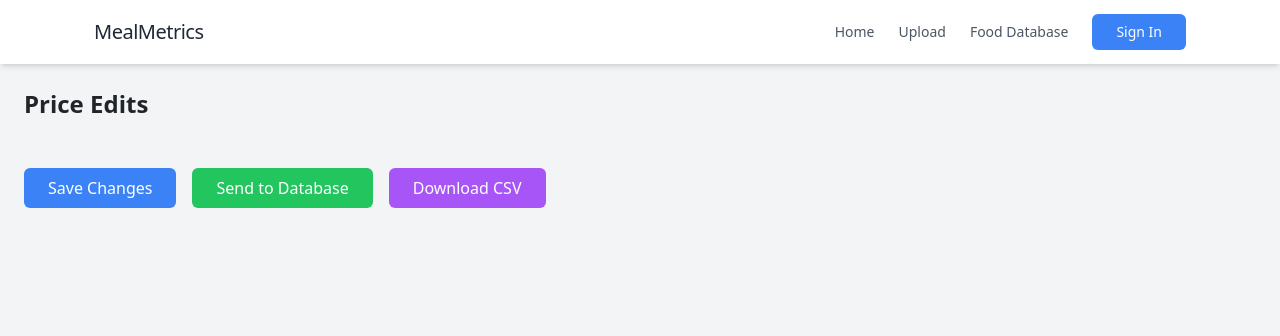
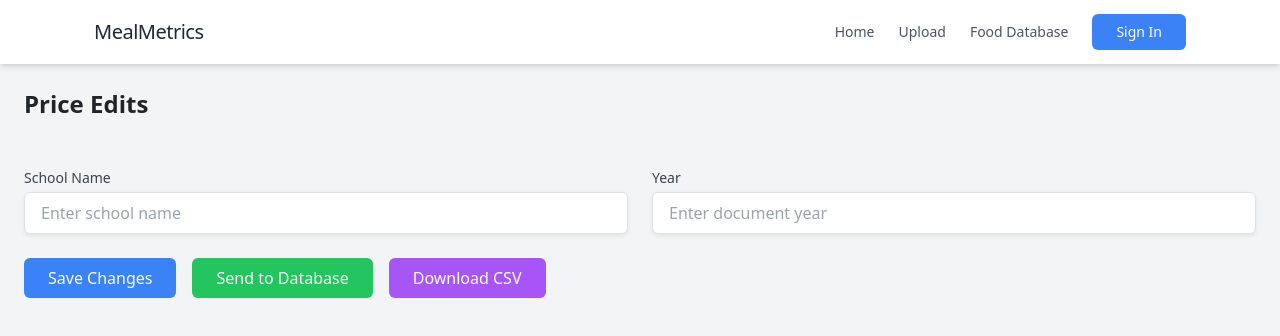
Before and after one commit to MichaelPeng123/foodprocurements, a React (Create React App) app in the folder frontend/: page /priceEdits in a window 1280 px wide. Shown: the top 336 px of the page. Built offline with nearby package versions, Linux system fonts and the light colour scheme.

Commit message:
buttons for dowloading added

```diff
--- a/frontend/src/pages/FoodDatabase.js
+++ b/frontend/src/pages/FoodDatabase.js
@@ -105,6 +105,46 @@ function FoodDatabase() {
     setSelectedItemCategory(e.target.value);
   };
 
+  // Add this function to handle CSV download
+  const downloadCSV = () => {
+    // Convert the data to CSV format using Papa Parse
+    const csv = Papa.unparse(filteredItems.map(item => {
+      const foodInfo = foodCodeMap[item.Foodcode] || {};
+      return {
+        Description: item.Description,
+        ItemCategory: foodInfo.description || 'N/A',
+        FoodGroup: foodInfo.foodgroups || 'N/A',
+        FoodSubgroup: foodInfo.foodsubgroups || 'N/A',
+        FoodCode: item.Foodcode,
+        DocumentYear: item.documentYear || 'N/A',
+        SchoolDistrict: item.schoolName || 'N/A',
+        Price: item.Price,
+        Quantity: item.Quantity,
+        PackSize: item["Pack Size"],
+        Pack: item.Pack,
+        Size: item.Size,
+        UOM: item.UOM,
+        PricePerPack: item["Price Per Pack"],
+        PricePerPackSize: item["Price Per Pack Size"]
+      };
+    }));
+
+    // Create a Blob with the CSV data
+    const blob = new Blob([csv], { type: 'text/csv;charset=utf-8;' });
+
+    // Create a temporary link to trigger the download
+    const link = document.createElement('a');
+    const url = URL.createObjectURL(blob);
+
+    link.setAttribute('href', url);
+    link.setAttribute('download', 'food_database_export.csv');
+    link.style.visibility = 'hidden';
+
+    document.body.appendChild(link);
+    link.click();
+    document.body.removeChild(link);
+  };
+
   if (loading) {
     return (
       <Container className="d-flex justify-content-center align-items-center" style={{ minHeight: '100vh' }}>
@@ -198,9 +238,21 @@ function FoodDatabase() {
         </div>
       </div>
 
-      {/* Results count */}
-      <div className="mb-4 text-sm text-gray-600">
-        Showing {filteredItems.length} of {foodItems.length} items
+      {/* Results count and download button */}
+      <div className="mb-4 flex justify-between items-center">
+        <div className="text-sm text-gray-600">
+          Showing {filteredItems.length} of {foodItems.length} items
+        </div>
+
+        <button
+          onClick={downloadCSV}
+          className="px-4 py-2 bg-green-600 text-white rounded-lg hover:bg-green-700 transition-colors flex items-center gap-2"
+        >
+          <svg xmlns="http://www.w3.org/2000/svg" className="h-5 w-5" fill="none" viewBox="0 0 24 24" stroke="currentColor">
+            <path strokeLinecap="round" strokeLinejoin="round" strokeWidth={2} d="M4 16v1a3 3 0 003 3h10a3 3 0 003-3v-1m-4-4l-4 4m0 0l-4-4m4 4V4" />
+          </svg>
+          Download CSV
+        </button>
       </div>
 
       <div className="bg-white shadow-md rounded-lg overflow-hidden overflow-x-auto">
@@ -212,6 +264,8 @@ function FoodDatabase() {
               <th className="px-6 py-3 text-left text-xs font-medium text-gray-500 uppercase tracking-wider">Food Group</th>
               <th className="px-6 py-3 text-left text-xs font-medium text-gray-500 uppercase tracking-wider">Food Subgroup</th>
               <th className="px-6 py-3 text-left text-xs font-medium text-gray-500 uppercase tracking-wider">Food Code</th>
+              <th className="px-6 py-3 text-left text-xs font-medium text-gray-500 uppercase tracking-wider">Document Year</th>
+              <th className="px-6 py-3 text-left text-xs font-medium text-gray-500 uppercase tracking-wider">School District</th>
               <th className="px-6 py-3 text-left text-xs font-medium text-gray-500 uppercase tracking-wider">Price</th>
               <th className="px-6 py-3 text-left text-xs font-medium text-gray-500 uppercase tracking-wider">Quantity</th>
               <th className="px-6 py-3 text-left text-xs font-medium text-gray-500 uppercase tracking-wider">Pack Size</th>
@@ -234,6 +288,8 @@ function FoodDatabase() {
                   <td className="px-6 py-4 whitespace-nowrap">{foodInfo.foodgroups || 'N/A'}</td>
                   <td className="px-6 py-4 whitespace-nowrap">{foodInfo.foodsubgroups || 'N/A'}</td>
                   <td className="px-6 py-4 whitespace-nowrap">{item.Foodcode}</td>
+                  <td className="px-6 py-4 whitespace-nowrap">{item.documentYear || 'N/A'}</td>
+                  <td className="px-6 py-4 whitespace-nowrap">{item.schoolName || 'N/A'}</td>
                   <td className="px-6 py-4 whitespace-nowrap">{item.Price}</td>
                   <td className="px-6 py-4 whitespace-nowrap">{item.Quantity}</td>
                   <td className="px-6 py-4 whitespace-nowrap">{item["Pack Size"]}</td>
--- a/frontend/src/pages/PriceEdits.js
+++ b/frontend/src/pages/PriceEdits.js
@@ -8,6 +8,8 @@ function PriceEdits() {
     const [headers, setHeaders] = useState([]);
     const [editingCell, setEditingCell] = useState(null);
     const [uploading, setUploading] = useState(false);
+    const [schoolName, setSchoolName] = useState('');
+    const [documentYear, setDocumentYear] = useState('');
     const location = useLocation();
     const navigate = useNavigate();
 
@@ -80,6 +82,9 @@ function PriceEdits() {
                     return obj;
                 }, {});
 
+                // Add school name and year to each document
+                foodItem.schoolName = schoolName;
+                foodItem.documentYear = documentYear;
                 foodItem.createdAt = new Date();
                 await addDoc(foodDataRef, foodItem);
             }
@@ -95,8 +100,14 @@ function PriceEdits() {
     };
 
     const downloadCSV = () => {
-        // Combine headers and data
-        const fullData = [headers, ...csvData];
+        // Create a new header row with school name and year columns
+        const enhancedHeaders = ['School Name', 'Document Year', ...headers];
+
+        // Add school name and year to each row of data
+        const enhancedData = csvData.map(row => [schoolName, documentYear, ...row]);
+
+        // Combine enhanced headers and data
+        const fullData = [enhancedHeaders, ...enhancedData];
 
         // Convert to CSV format
         const csvContent = fullData.map(row => row.join(',')).join('\n');
@@ -111,7 +122,13 @@ function PriceEdits() {
         const link = document.createElement('a');
 
         // Set the download filename - use the original filename if available or a default name
-        const csvFileName = location.state?.csvFileName || 'data.csv';
+        // Include school name and year in the filename if provided
+        let csvFileName = location.state?.csvFileName || 'data.csv';
+        if (schoolName && documentYear) {
+            // Remove .csv extension if present
+            csvFileName = csvFileName.replace('.csv', '');
+            csvFileName = `${csvFileName}_${schoolName}_${documentYear}.csv`;
+        }
 
         link.href = url;
         link.setAttribute('download', csvFileName);
@@ -167,6 +184,36 @@ function PriceEdits() {
                     </tbody>
                 </table>
             </div>
+            <div className="mt-4 mb-4">
+                <div className="flex gap-4 mb-4">
+                    <div className="flex-1">
+                        <label htmlFor="schoolName" className="block text-sm font-medium text-gray-700 mb-1">
+                            School Name
+                        </label>
+                        <input
+                            type="text"
+                            id="schoolName"
+                            value={schoolName}
+                            onChange={(e) => setSchoolName(e.target.value)}
+                            className="w-full px-3 py-2 border border-gray-300 rounded-md shadow-sm focus:outline-none focus:ring-blue-500 focus:border-blue-500"
+                            placeholder="Enter school name"
+                        />
+                    </div>
+                    <div className="flex-1">
+                        <label htmlFor="documentYear" className="block text-sm font-medium text-gray-700 mb-1">
+                            Year
+                        </label>
+                        <input
+                            type="text"
+                            id="documentYear"
+                            value={documentYear}
+                            onChange={(e) => setDocumentYear(e.target.value)}
+                            className="w-full px-3 py-2 border border-gray-300 rounded-md shadow-sm focus:outline-none focus:ring-blue-500 focus:border-blue-500"
+                            placeholder="Enter document year"
+                        />
+                    </div>
+                </div>
+            </div>
             <div className="mt-4 space-x-4">
                 <button
                     onClick={saveChanges}
```
